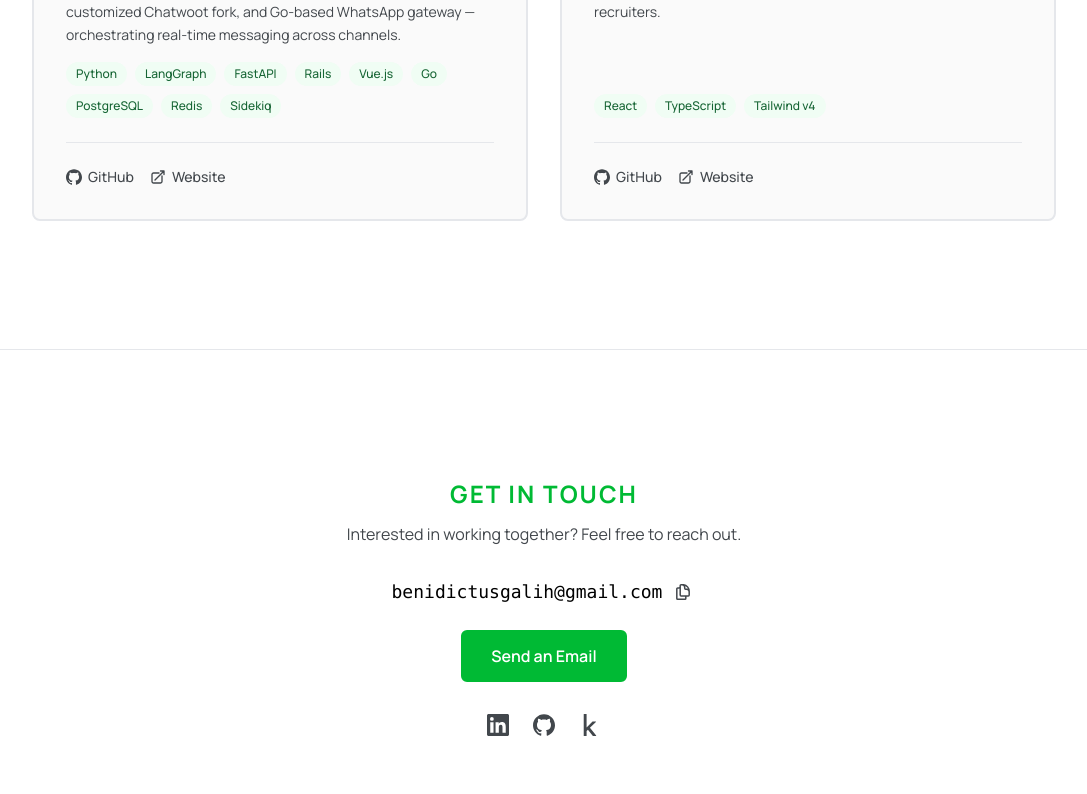
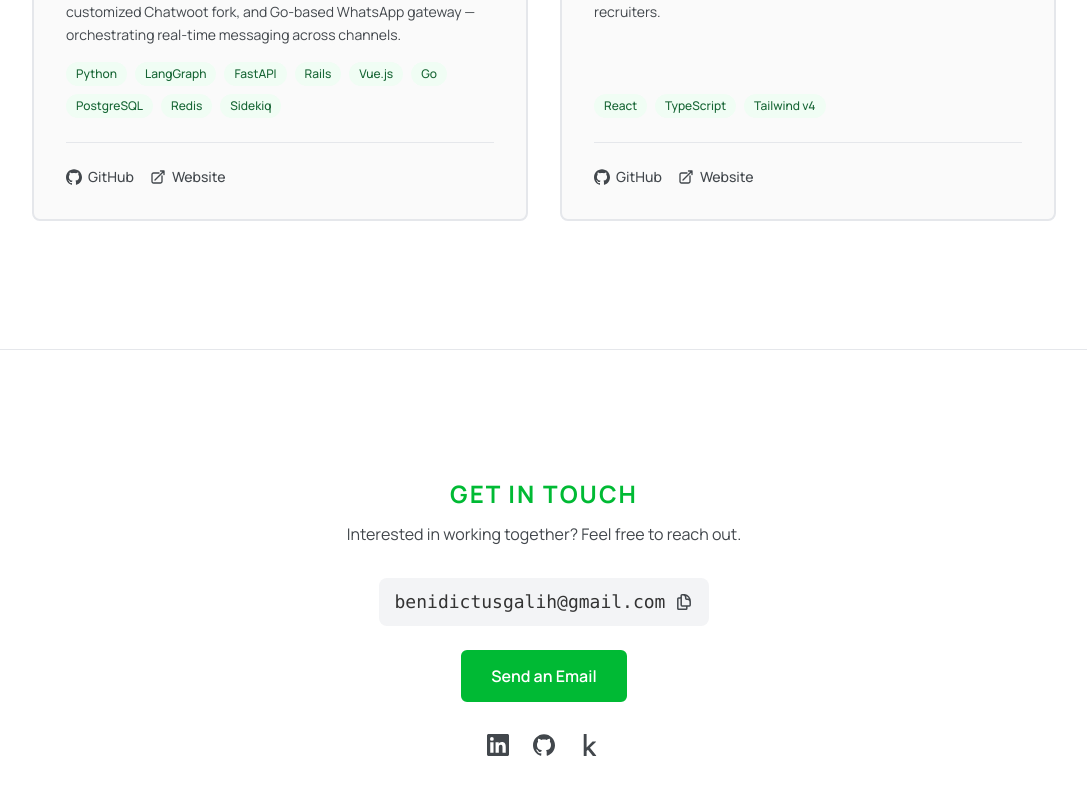
Before and after one commit to octovalents/octovalents.github.io, a React (Vite) app: page / in a window 1280 px wide. Shown: the part 1176-1970 px from the top of the page, without its empty margins (96-1183 px from the left). Built offline with nearby package versions, Linux system fonts and the light colour scheme.

Commit message:
feat: improve send email ux and add copy email address

```diff
--- a/src/components/Contact.tsx
+++ b/src/components/Contact.tsx
@@ -31,7 +31,7 @@ export default function Contact() {
   function handleCopy() {
     navigator.clipboard.writeText(EMAIL).then(() => {
       setCopied(true);
-      setTimeout(() => setCopied(false), 2000);
+      setTimeout(() => setCopied(false), 3000);
     });
   }
 
@@ -45,16 +45,20 @@ export default function Contact() {
           Interested in working together? Feel free to reach out.
         </p>
 
-        <div className="flex items-center justify-center gap-2 mt-8">
-          <span className="text-(--fg) text-lg font-mono">{EMAIL}</span>
-          <button
-            type="button"
-            onClick={handleCopy}
-            aria-label={copied ? 'Copied' : 'Copy email'}
-            className="text-(--muted) hover:text-(--accent) transition-colors duration-200 p-1"
-          >
+        <div
+          role="button"
+          tabIndex={0}
+          onClick={handleCopy}
+          onKeyDown={(e) => { if (e.key === 'Enter' || e.key === ' ') handleCopy(); }}
+          aria-label={copied ? 'Copied' : 'Copy email'}
+          className="flex items-center justify-center gap-2.5 max-w-max mx-auto bg-gray-100 rounded-lg py-2.5 px-4 cursor-pointer transition-colors duration-200 select-none hover:bg-gray-200 dark:bg-gray-800 dark:hover:bg-gray-700 mt-8"
+        >
+          <span className="text-(--fg) text-lg font-mono">
+            {copied ? 'Copied!' : EMAIL}
+          </span>
+          <span className="text-(--muted) transition-colors duration-200">
             {copied ? <CheckIcon size={18} /> : <CopyIcon size={18} />}
-          </button>
+          </span>
         </div>
 
         <a
--- a/src/index.css
+++ b/src/index.css
@@ -21,6 +21,7 @@
   --nav-text-sticky: #fff;
   --nav-text-sticky-hover: #ccc;
   --accent: #00ba34;
+  --fg: #333333;
   --muted: #42474c;
   --card-border: #e5e7eb;
   --card-bg: #fafafa;
@@ -40,6 +41,7 @@ html.dark {
   --nav-text-sticky: #0df6e3;
   --nav-text-sticky-hover: #1f98af;
   --accent: #0df6e3;
+  --fg: #F8F9FA;
   --muted: #f3f0f5;
   --card-border: #2a2240;
   --card-bg: #2a2240;
```
